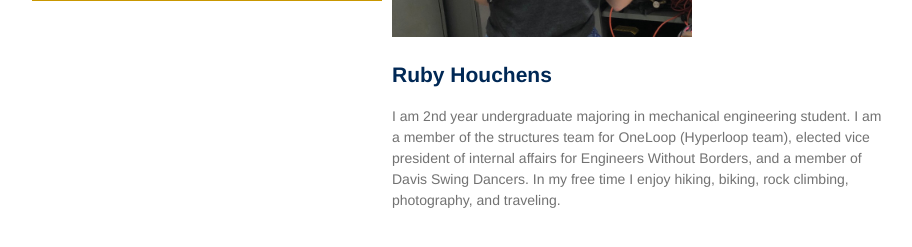
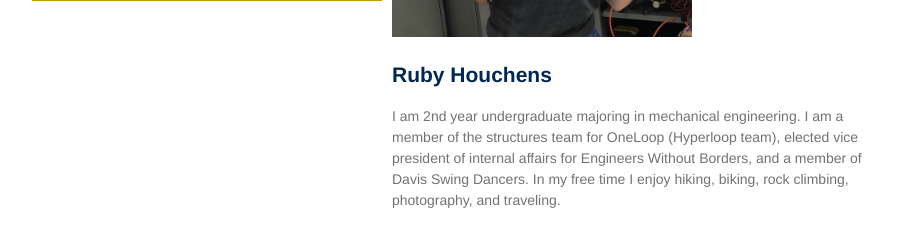
Before and after one commit to HRVIP/HRVIP.github.io, a Jekyll site: the page built from people/_posts/2019-07-01-ruby-houchens.md, in a window 1280 px wide. Shown: the part 281-528 px from the top of the page, without its empty margins (178-1090 px from the left). Built offline with Jekyll 4.4.1, drawn with Linux system fonts in a browser that asks for light colours.

Commit message:
update ruby

```diff
--- a/people/_posts/2019-07-01-ruby-houchens.md
+++ b/people/_posts/2019-07-01-ruby-houchens.md
@@ -11,5 +11,5 @@ image: '/images/Ruby%20Houchens.jpeg'
 <h2 class="team-title">Ruby Houchens</h2>
 <h4 class="team-position"></h4>
 
-<p>I am 2nd year undergraduate majoring in mechanical engineering student. I am a member of the structures team for OneLoop (Hyperloop team), elected vice president of internal affairs for Engineers Without Borders, and a member of Davis Swing Dancers. In my free time I enjoy hiking, biking, rock climbing, photography, and traveling.</p>
+<p>I am 2nd year undergraduate majoring in mechanical engineering. I am a member of the structures team for OneLoop (Hyperloop team), elected vice president of internal affairs for Engineers Without Borders, and a member of Davis Swing Dancers. In my free time I enjoy hiking, biking, rock climbing, photography, and traveling.</p>
 <ul class="team-member-other-info"></ul>
```
